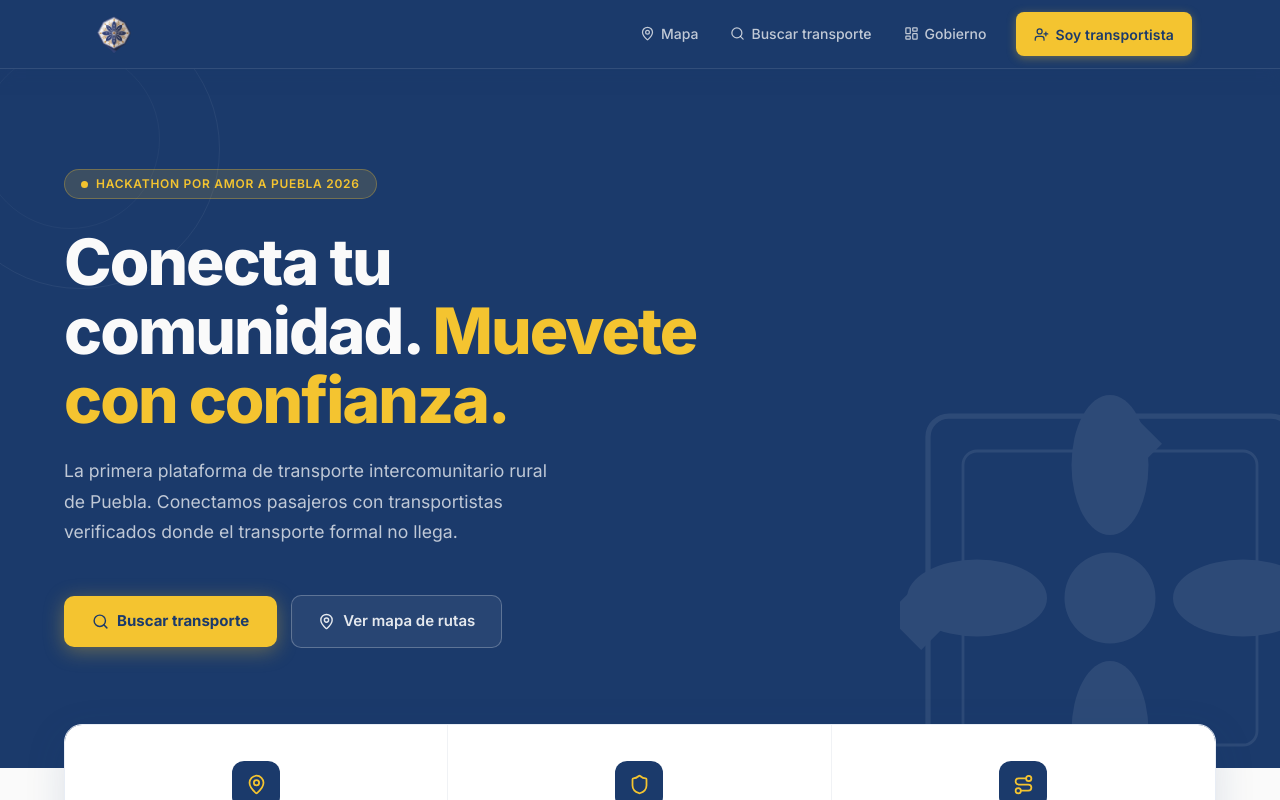
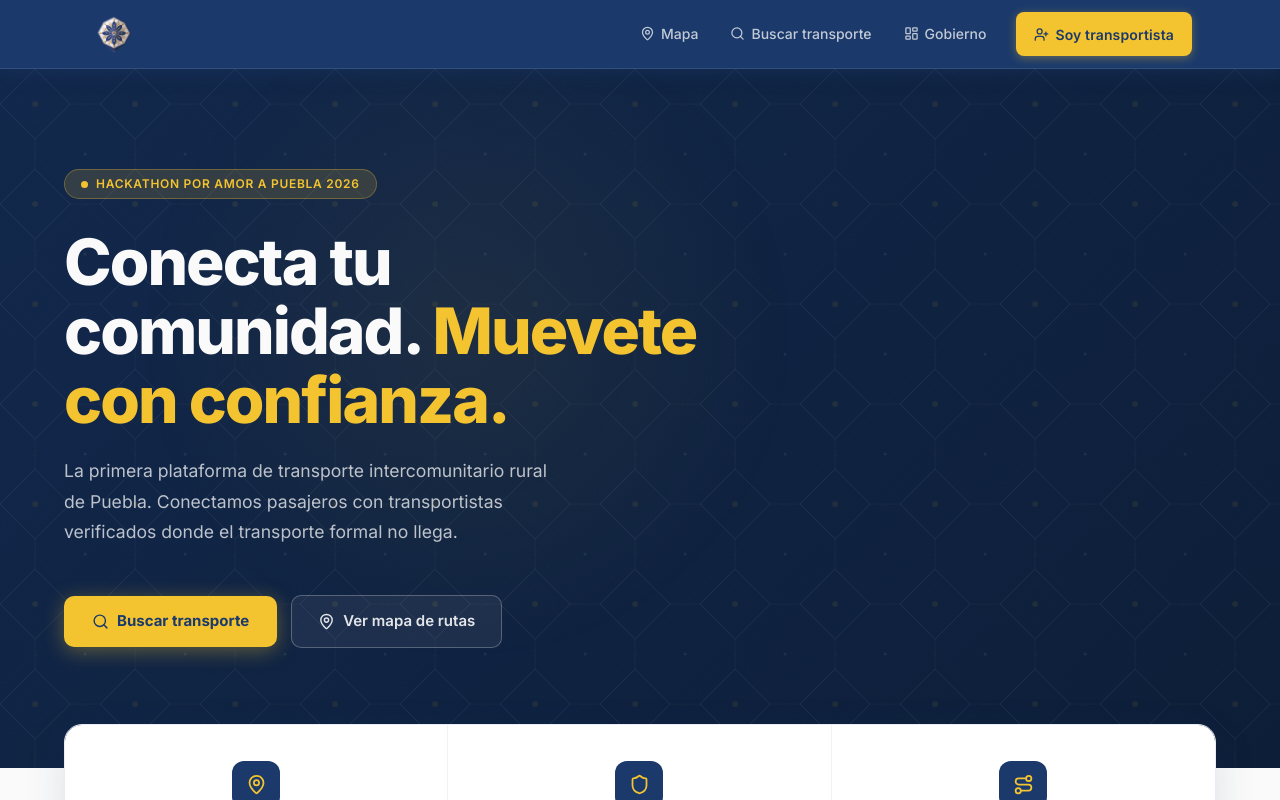
Before and after one commit to MikeBarranco/PorAmoraPuebla-ChulaVia, a React (Vite) app in the folder frontend/: page / in a window 1280 px wide. Shown: the top 800 px of the page. Built offline with nearby package versions, Linux system fonts and the light colour scheme.

Commit message:
modificacion en el bot

```diff
--- a/frontend/src/pages/Landing.jsx
+++ b/frontend/src/pages/Landing.jsx
@@ -20,37 +20,80 @@ const CSS = `
   0%,100% { background-position: 0% 50%; }
   50%      { background-position: 100% 50%; }
 }
+@keyframes panGrid {
+  0% { transform: translate(0, 0); }
+  100% { transform: translate(-100px, -100px); }
+}
+@keyframes floatOrb {
+  0% { transform: translate(0, 0) scale(1); }
+  100% { transform: translate(40px, 30px) scale(1.1); }
+}
 `
 
-/* ── Talavera decorative corner (una sola pieza, esquina) ── */
-function TalavераCorner() {
+/* ── Cyber-Talavera Spotlight Background ── */
+function CyberTalaveraBackground() {
   return (
-    <svg
-      width="420" height="420"
-      viewBox="0 0 120 120"
-      fill="none"
-      style={{
-        position: 'absolute',
-        bottom: -40,
-        right: -40,
-        opacity: 0.08,
-        pointerEvents: 'none',
-      }}
-      aria-hidden="true"
-    >
-      {/* Talavera flower tile */}
-      <ellipse cx="60" cy="22" rx="11" ry="20" fill="white"/>
-      <ellipse cx="60" cy="98" rx="11" ry="20" fill="white"/>
-      <ellipse cx="22" cy="60" rx="20" ry="11" fill="white"/>
-      <ellipse cx="98" cy="60" rx="20" ry="11" fill="white"/>
-      <circle  cx="60" cy="60" r="13" fill="white"/>
-      <rect x="60" y="4" width="14" height="14" transform="rotate(45 60 11)" fill="white"/>
-      <rect x="60" y="95" width="14" height="14" transform="rotate(45 60 109)" fill="white"/>
-      <rect x="4" y="60" width="14" height="14" transform="rotate(45 11 60)" fill="white"/>
-      <rect x="95" y="60" width="14" height="14" transform="rotate(45 109 60)" fill="white"/>
-      <rect x="8" y="8" width="104" height="104" rx="6" stroke="white" strokeWidth="1.5" fill="none"/>
-      <rect x="18" y="18" width="84" height="84" rx="4" stroke="white" strokeWidth="0.8" fill="none"/>
-    </svg>
+    <div style={{
+      position: 'absolute', top: 0, left: 0, right: 0, bottom: 0,
+      overflow: 'hidden', pointerEvents: 'none',
+      background: 'linear-gradient(135deg, #12284C 0%, #0d1e38 100%)',
+    }}>
+      {/* 1. Capa Base Oscura (siempre visible) */}
+      <svg width="200%" height="200%" style={{ position: 'absolute', opacity: 0.08, animation: 'panGrid 40s linear infinite' }}>
+        <defs>
+          <pattern id="cyber-talavera" x="0" y="0" width="100" height="100" patternUnits="userSpaceOnUse">
+            <path d="M50 0 L100 50 L50 100 L0 50 Z" fill="none" stroke="#F4C430" strokeWidth="0.5" strokeDasharray="4 4" />
+            <path d="M50 15 L85 50 L50 85 L15 50 Z" fill="none" stroke="white" strokeWidth="1" />
+            <path d="M50 30 L70 50 L50 70 L30 50 Z" fill="none" stroke="rgba(255,255,255,0.4)" strokeWidth="0.5" />
+            <circle cx="50" cy="50" r="3" fill="#F4C430" />
+            <circle cx="0" cy="0" r="1.5" fill="white" />
+            <circle cx="100" cy="0" r="1.5" fill="white" />
+            <circle cx="0" cy="100" r="1.5" fill="white" />
+            <circle cx="100" cy="100" r="1.5" fill="white" />
+            <line x1="0" y1="50" x2="15" y2="50" stroke="white" strokeWidth="0.5" />
+            <line x1="100" y1="50" x2="85" y2="50" stroke="white" strokeWidth="0.5" />
+            <line x1="50" y1="0" x2="50" y2="15" stroke="white" strokeWidth="0.5" />
+            <line x1="50" y1="100" x2="50" y2="85" stroke="white" strokeWidth="0.5" />
+          </pattern>
+        </defs>
+        <rect width="100%" height="100%" fill="url(#cyber-talavera)" />
+      </svg>
+
+      {/* 2. Capa Brillante Interactiva (revelada por el mouse) */}
+      <svg className="cyber-spotlight" width="200%" height="200%" style={{
+        position: 'absolute', opacity: 0.7, animation: 'panGrid 40s linear infinite',
+        maskImage: 'radial-gradient(300px circle at var(--mouse-x, -1000px) var(--mouse-y, -1000px), black 0%, transparent 100%)',
+        WebkitMaskImage: 'radial-gradient(300px circle at var(--mouse-x, -1000px) var(--mouse-y, -1000px), black 0%, transparent 100%)',
+        transition: 'mask-image 0.2s ease',
+      }}>
+        <defs>
+          <pattern id="cyber-talavera-glow" x="0" y="0" width="100" height="100" patternUnits="userSpaceOnUse">
+            {/* Solo tonos blancos muy sutiles y elegantes */}
+            <path d="M50 0 L100 50 L50 100 L0 50 Z" fill="none" stroke="rgba(255,255,255,0.5)" strokeWidth="1" />
+            <path d="M50 15 L85 50 L50 85 L15 50 Z" fill="none" stroke="white" strokeWidth="1.2" />
+            <path d="M50 30 L70 50 L50 70 L30 50 Z" fill="rgba(255,255,255,0.03)" stroke="rgba(255,255,255,0.7)" strokeWidth="0.8" />
+            <circle cx="50" cy="50" r="3" fill="white" />
+            <circle cx="0" cy="0" r="2" fill="white" />
+            <circle cx="100" cy="0" r="2" fill="white" />
+            <circle cx="0" cy="100" r="2" fill="white" />
+            <circle cx="100" cy="100" r="2" fill="white" />
+            <line x1="0" y1="50" x2="15" y2="50" stroke="rgba(255,255,255,0.6)" strokeWidth="1" />
+            <line x1="100" y1="50" x2="85" y2="50" stroke="rgba(255,255,255,0.6)" strokeWidth="1" />
+            <line x1="50" y1="0" x2="50" y2="15" stroke="rgba(255,255,255,0.6)" strokeWidth="1" />
+            <line x1="50" y1="100" x2="50" y2="85" stroke="rgba(255,255,255,0.6)" strokeWidth="1" />
+          </pattern>
+        </defs>
+        <rect width="100%" height="100%" fill="url(#cyber-talavera-glow)" />
+      </svg>
+
+      {/* Esferas ambientales */}
+      <div style={{
+          position: 'absolute', top: '-10%', left: '10%',
+          width: '50vw', height: '50vw', borderRadius: '50%',
+          background: 'radial-gradient(circle, rgba(244,196,48,0.06) 0%, rgba(0,0,0,0) 70%)',
+          animation: 'floatOrb 12s ease-in-out infinite alternate',
+      }} />
+    </div>
   )
 }
 
@@ -110,34 +153,34 @@ export default function Landing() {
   const [statsRef, statsOn] = useFade()
   const [stepsRef, stepsOn] = useFade()
   const [whyRef,   whyOn]   = useFade()
+  const heroRef = useRef(null)
+
+  const handleMouseMove = (e) => {
+    if (!heroRef.current) return
+    const rect = heroRef.current.getBoundingClientRect()
+    const x = e.clientX - rect.left
+    const y = e.clientY - rect.top
+    heroRef.current.style.setProperty('--mouse-x', `${x}px`)
+    heroRef.current.style.setProperty('--mouse-y', `${y}px`)
+  }
 
   return (
     <main style={{ fontFamily: "'Inter', sans-serif" }}>
       <style>{CSS}</style>
 
       {/* ══ HERO ══ */}
-      <section style={{
+      <section
+        ref={heroRef}
+        onMouseMove={handleMouseMove}
+        onMouseLeave={() => { if(heroRef.current) { heroRef.current.style.setProperty('--mouse-x', '-1000px'); heroRef.current.style.setProperty('--mouse-y', '-1000px'); } }}
+        style={{
         position: 'relative',
         overflow: 'hidden',
         backgroundColor: '#1B3A6B',
         color: '#FAFAFA',
         padding: '100px 24px 120px',
       }}>
-        <TalavераCorner />
-
-        {/* Segundo adorno arriba-izquierda, muy sutil */}
-        <div style={{
-          position: 'absolute', top: -60, left: -60,
-          width: 280, height: 280, borderRadius: '50%',
-          border: '1px solid rgba(255,255,255,0.06)',
-          pointerEvents: 'none',
-        }} />
-        <div style={{
-          position: 'absolute', top: -20, left: -20,
-          width: 180, height: 180, borderRadius: '50%',
-          border: '1px solid rgba(255,255,255,0.04)',
-          pointerEvents: 'none',
-        }} />
+        <CyberTalaveraBackground />
 
         <div style={{ maxWidth: '72rem', margin: '0 auto', position: 'relative', zIndex: 1 }}>
 
```
Also changed, not shown: 1 other file (tests, documents, lock files or other folders).
